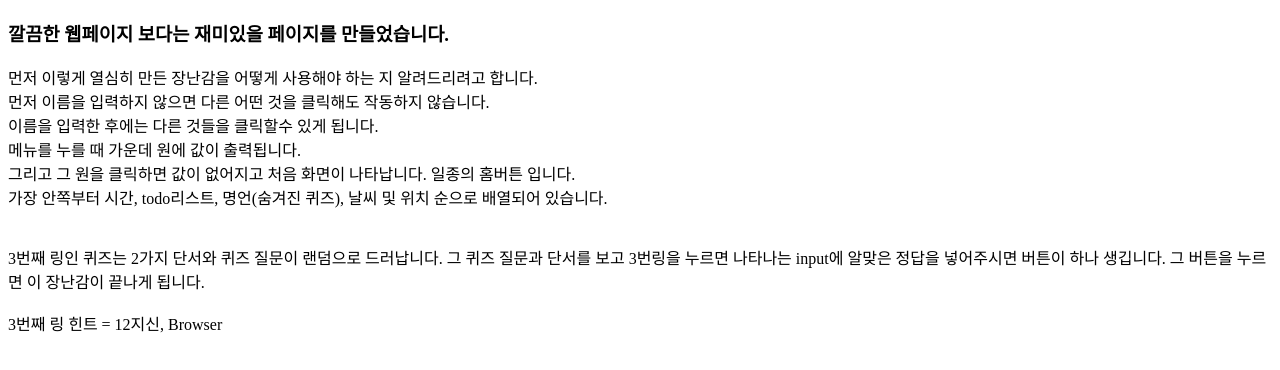
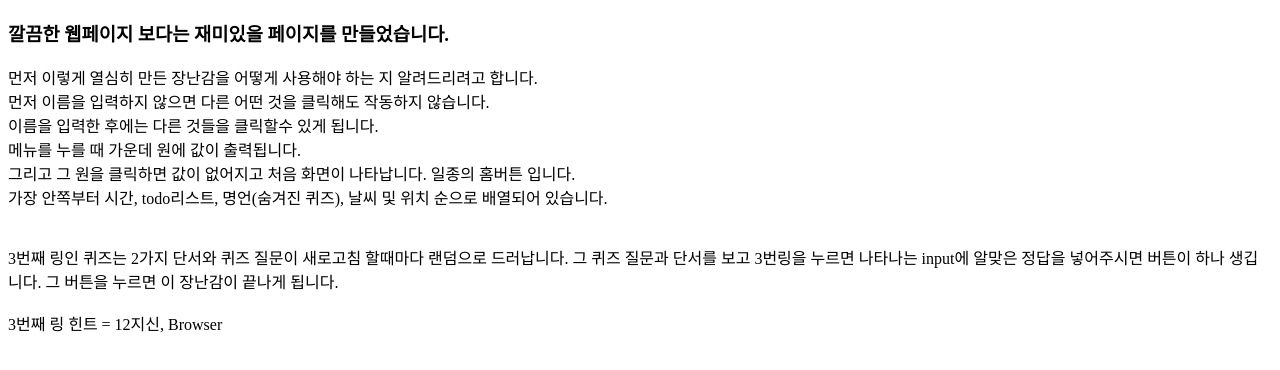
Before and after one commit to K-AVLB/vanlila-js-app, a plain HTML site: page Readme.html in a window 1280 px wide. Shown: the part 70-440 px from the top of the page. Drawn offline with Linux system fonts and the light colour scheme.

Commit message:
Update Readme.html

```diff
--- a/Readme.html
+++ b/Readme.html
@@ -17,7 +17,7 @@
     그리고 그 원을 클릭하면 값이 없어지고 처음 화면이 나타납니다. 일종의 홈버튼 입니다. <br>
     가장 안쪽부터 시간, todo리스트, 명언(숨겨진 퀴즈), 날씨 및 위치 순으로 배열되어 있습니다. <br>
     <br><br>
-    3번째 링인 퀴즈는 2가지 단서와 퀴즈 질문이 랜덤으로 드러납니다. 그 퀴즈 질문과 단서를 보고 3번링을 누르면 나타나는 input에 알맞은 정답을 넣어주시면 버튼이 하나 생깁니다.
+    3번째 링인 퀴즈는 2가지 단서와 퀴즈 질문이 새로고침 할때마다 랜덤으로 드러납니다. 그 퀴즈 질문과 단서를 보고 3번링을 누르면 나타나는 input에 알맞은 정답을 넣어주시면 버튼이 하나 생깁니다.
     그 버튼을 누르면 이 장난감이 끝나게 됩니다. <br><br>
 
     3번째 링 힌트 = 12지신, Browser
```
